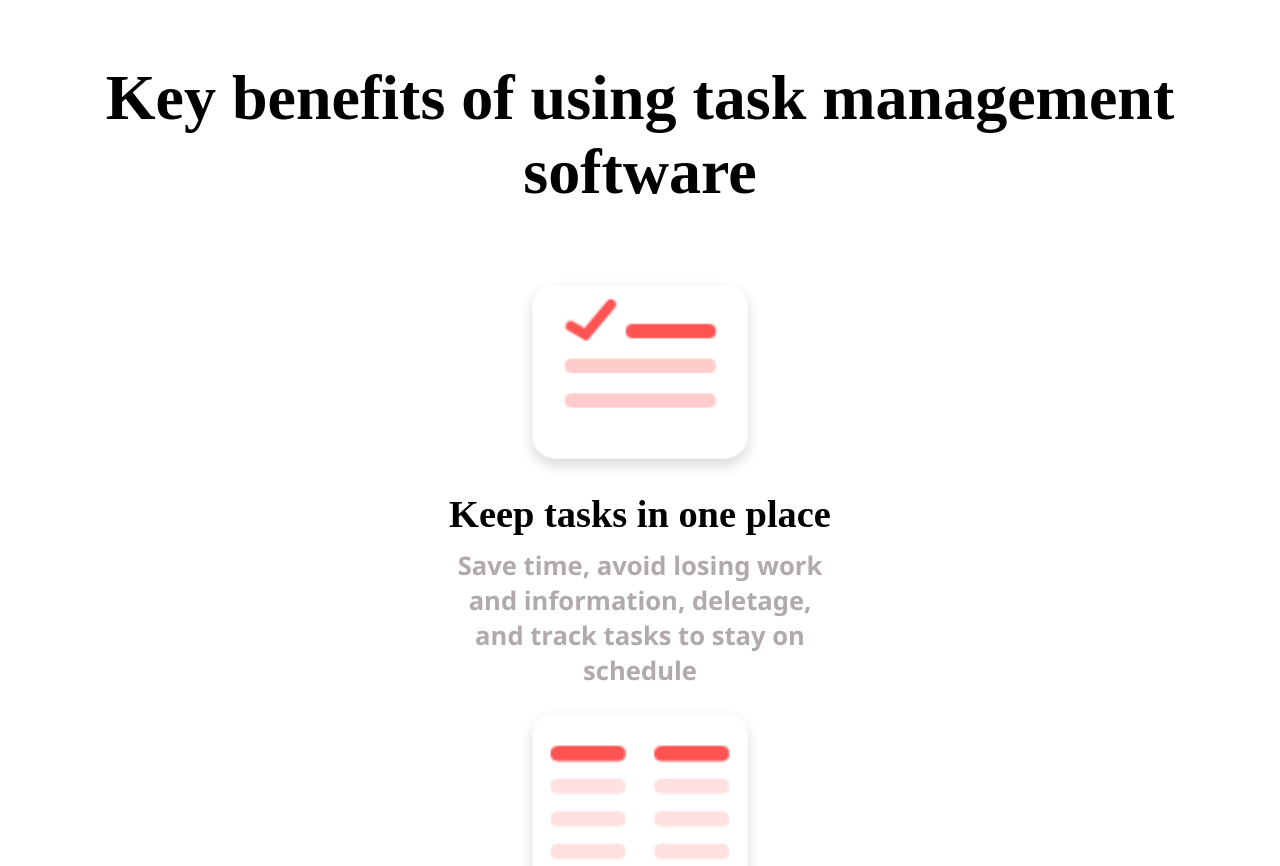
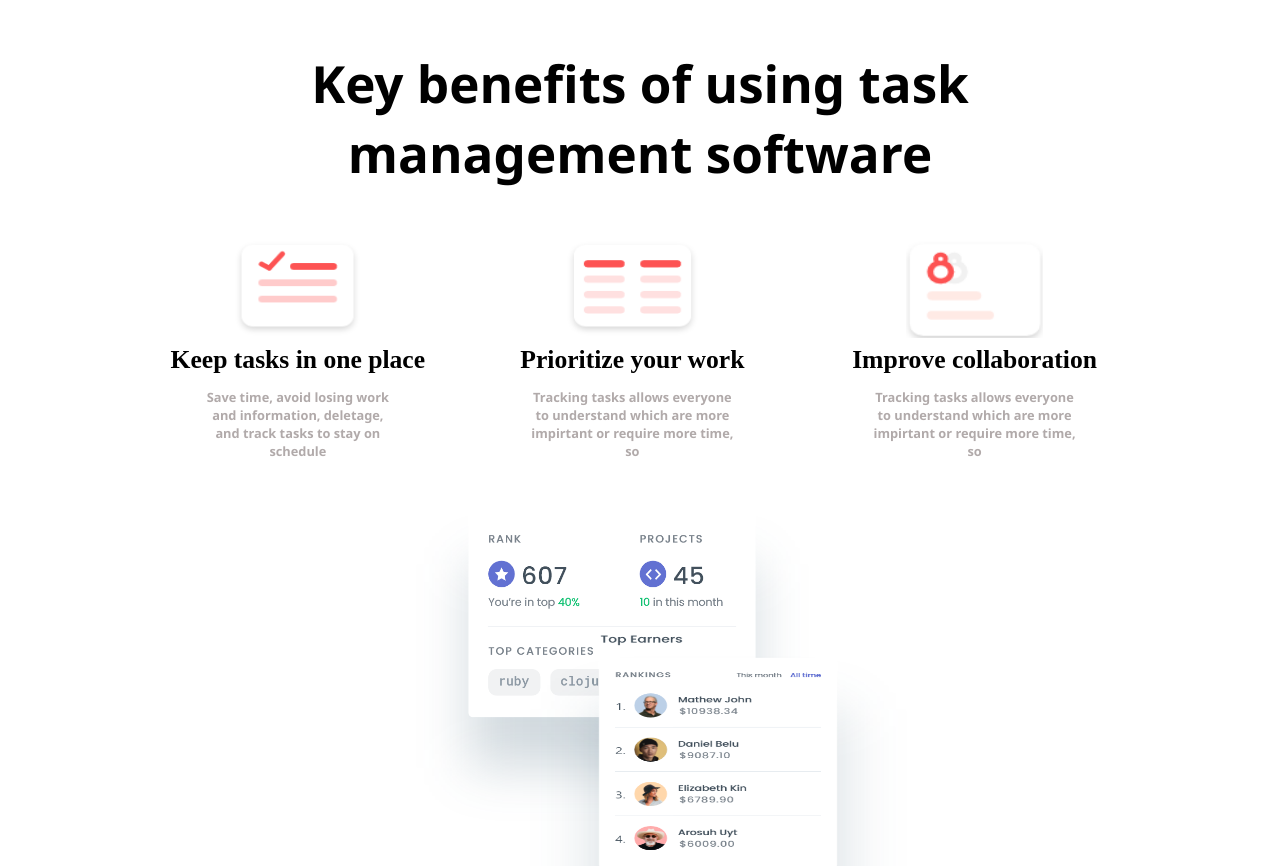
Before and after one commit to Krivi/homeowrk1, a plain HTML site: page index.html in a window 1280 px wide. Shown: the part 1159-2025 px from the top of the page. Drawn offline with Linux system fonts and the light colour scheme.

Commit message:
finished first section for desktop devices

```diff
--- a/styles/index.css
+++ b/styles/index.css
@@ -1,5 +1,3 @@
-
-
 #dash{
     line-height: 5;
     font-family: 'Segoe UI', Tahoma, Geneva, Verdana, sans-serif;
@@ -79,8 +77,7 @@ img{
 #key{
     text-align: center;
     font-size: 5vw;
-    font-family: Muli;
-    font-weight: bold;
+    font-family: 'Segoe UI', Tahoma, Geneva, Verdana, sans-serif;
 }
 
 .flex-container{
@@ -203,3 +200,39 @@ footer p{
     font-size: 2vw;
     font-family: Muli;
 }
+
+@media only screen and (min-width: 1000px){
+    #key{
+        text-align: center;
+        font-size: 4vw;
+        font-family: 'Segoe UI', Tahoma, Geneva, Verdana, sans-serif;
+        margin: 1vw 20vw 1vw 20vw;
+        font-weight: bold;
+    }
+
+    .flex-container{
+        display: flex;
+        flex-direction: row;
+        margin-left: 10%;
+        margin-right: 10%;
+    }
+
+    .flex-container div{
+        text-align: center;
+        font-size: 2vw;
+        font-family: Muli;
+        font-weight: bold;
+    }
+
+    .flex-container p{
+        font-family: 'Segoe UI', Tahoma, Geneva, Verdana, sans-serif;
+        font-size: 1vw;
+        color: #B1AAAA;
+        margin: 1vw 5vw 1vw 5vw;
+    }
+
+    .flex-container img{
+        width: 40%;
+        height: 40%;
+    }
+}
```
